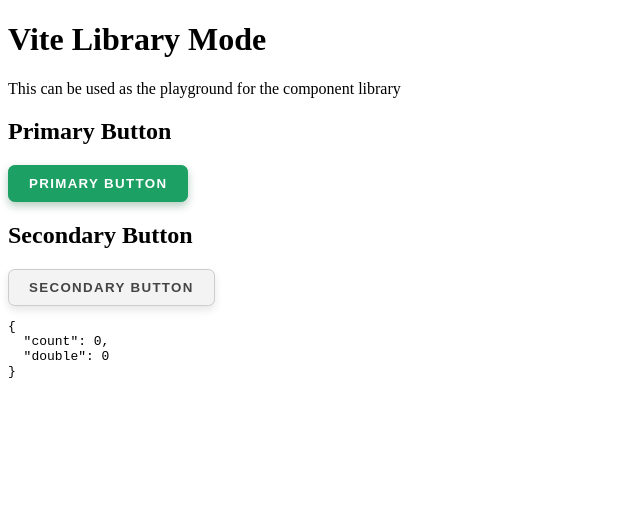
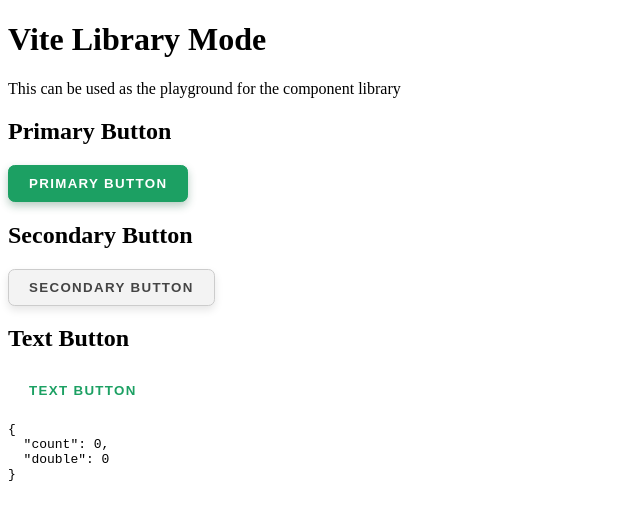
Before and after one commit to Jclong98/vue-library-monorepo, a Vue app in the folder packages/ui/: page / in a window 1280 px wide. Shown: the top 520 px of the page, without its empty margins (0-640 px from the left). Built offline with nearby package versions, Linux system fonts and the light colour scheme.

Commit message:
feat: text button style

```diff
--- a/packages/ui/src/App.vue
+++ b/packages/ui/src/App.vue
@@ -19,5 +19,9 @@
 
   <JBtn @click="count++" type="secondary">Secondary Button</JBtn>
 
+  <h2>Text Button</h2>
+
+  <JBtn @click="count++" type="text">Text Button</JBtn>
+
   <pre>{{ { count, double } }}</pre>
 </template>
--- a/packages/ui/src/components/JBtn/JBtn.vue
+++ b/packages/ui/src/components/JBtn/JBtn.vue
@@ -4,7 +4,7 @@
 
 const props = defineProps({
   type: {
-    type: String as PropType<"primary" | "secondary">,
+    type: String as PropType<"primary" | "secondary" | "text">,
     default: "primary",
   },
 })
@@ -40,6 +40,22 @@
     box-shadow: 0px 4px 8px hsla(152, 70%, 0%, 0.1);
   }
 
+  &--text {
+    color: hsl(152, 70%, 37%);
+    background: transparent;
+    border-color: transparent;
+    box-shadow: none;
+
+    &:hover {
+      color: hsl(152, 70%, 27%);
+    }
+
+    &:active {
+      color: hsl(152, 70%, 17%);
+      background-color: hsla(152, 70%, 37%, 0.1);
+    }
+  }
+
   &:hover,
   &:focus-visible {
     cursor: pointer;
```
Also changed, not shown: 1 other file (tests, documents, lock files or other folders).
